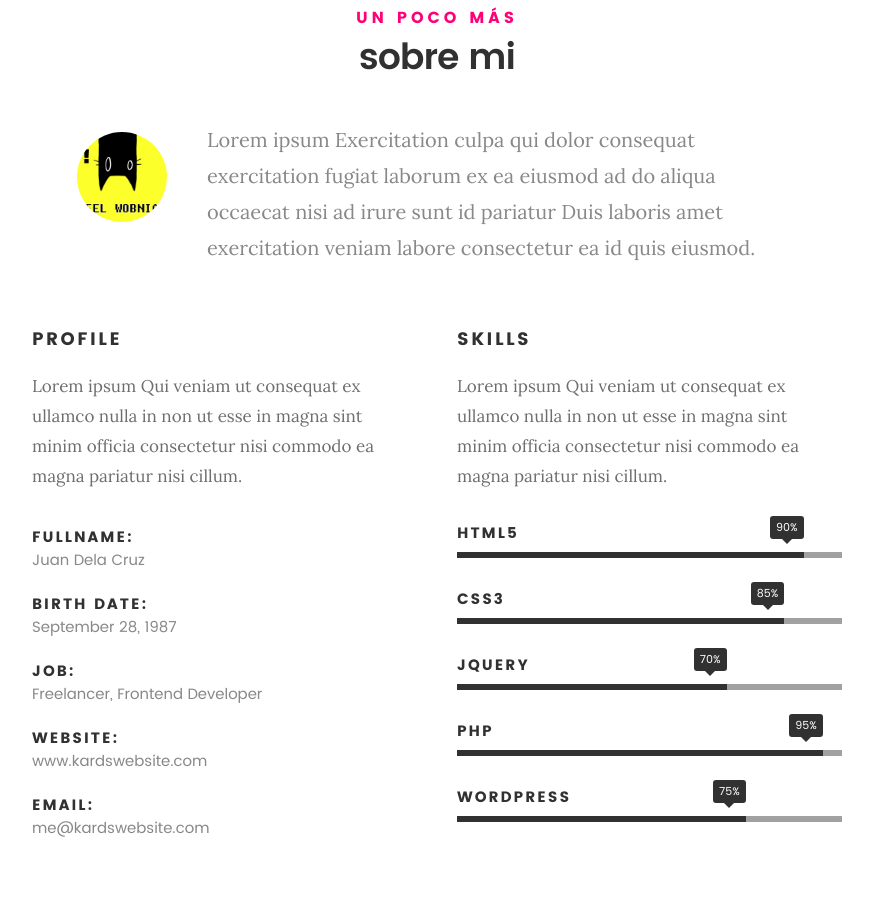
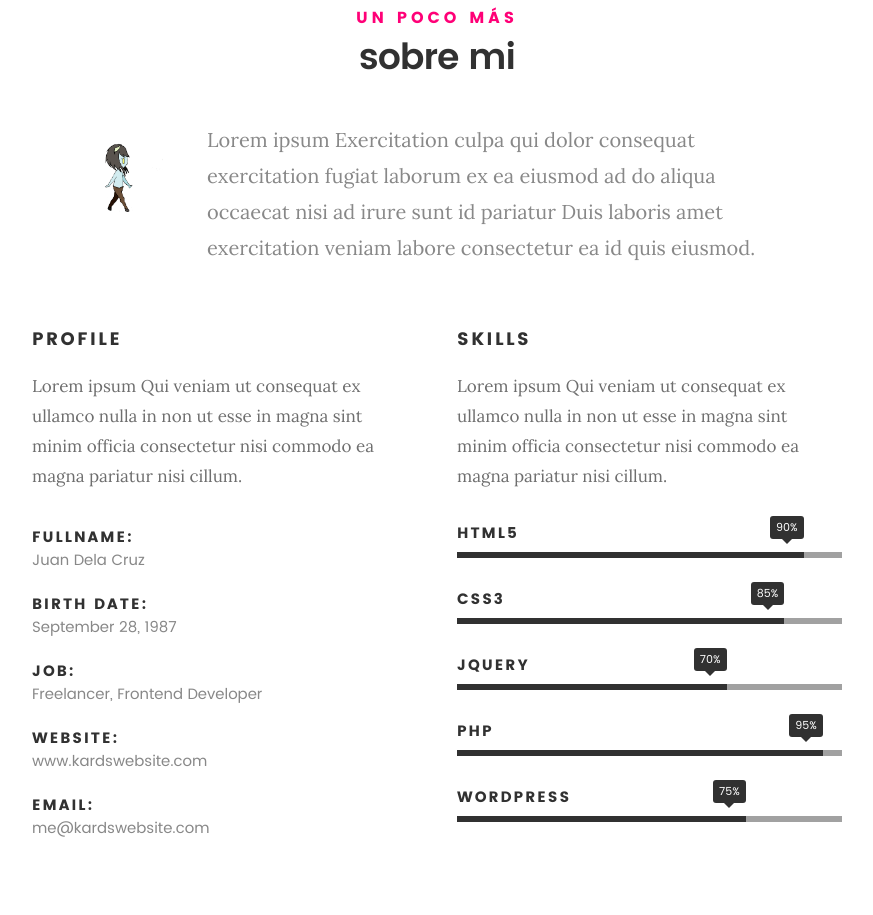
Before and after one commit to Wobniarart/Wobniarart.github.io, a plain HTML site: page index.html in a window 1280 px wide. Shown: the part 917-1832 px from the top of the page, without its empty margins (203-1076 px from the left). Drawn offline with Linux system fonts and the light colour scheme; files whose address does not match are found by name.

Commit message:
cibicabra

```diff
--- a/index.html
+++ b/index.html
@@ -111,7 +111,7 @@
 
    			<div class="intro-info">
 
-   				<img src="images/21687480_188520078357019_5641700602441790217_n.jpg" alt="Profile Picture">
+   				<img src="images/chibicabra.gif" alt="Profile Picture">
 
    				<p class="lead">Lorem ipsum Exercitation culpa qui dolor consequat exercitation fugiat laborum ex ea eiusmod ad do aliqua occaecat nisi ad irure sunt id pariatur Duis laboris amet exercitation veniam labore consectetur ea id quis eiusmod.</p>
    			</div>
```
Also changed, not shown: images/chibicabra.gif (added).
